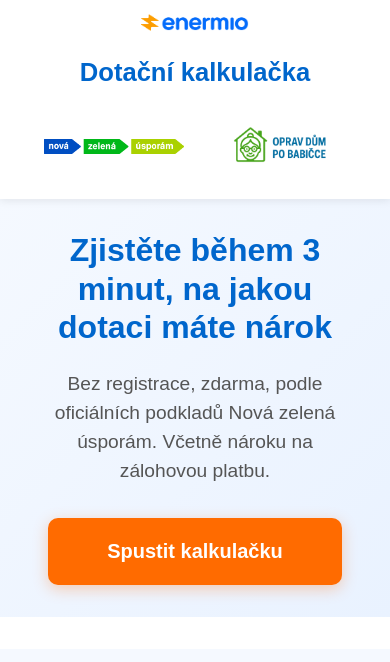
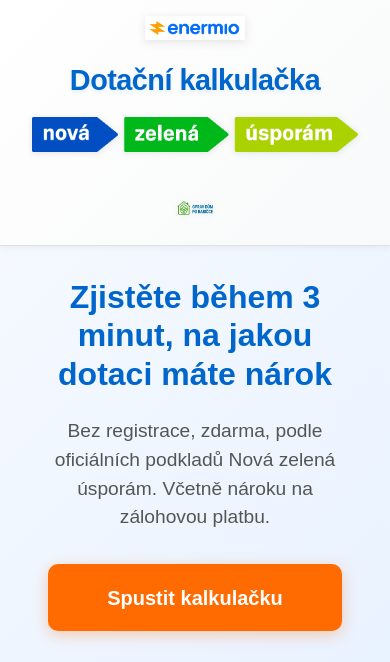
Before and after one commit to Petrpejsek/dotacni_kalkulator, a PHP site: page / in a window 390 px wide. Shown: the top 662 px of the page. Run offline with PHP 8.4, Linux system fonts and the light colour scheme.

Commit message:
Vylepšení designu headeru - vyváženější layout a hezčí styling

```diff
--- a/styles.css
+++ b/styles.css
@@ -35,12 +35,12 @@ body {
 
 /* Nový moderní header s logy */
 .main-header {
-    background-color: #fff;
-    box-shadow: 0 2px 8px rgba(0, 0, 0, 0.08);
-    padding: 0.8rem 0;
-    width: 100%;
-    position: relative;
-    z-index: 10;
+    background: linear-gradient(135deg, #ffffff 0%, #f8f9fa 100%);
+    border-bottom: 1px solid #e0e0e0;
+    box-shadow: 0 2px 8px rgba(0, 0, 0, 0.05);
+    position: sticky;
+    top: 0;
+    z-index: 100;
 }
 
 .header-container {
@@ -50,7 +50,8 @@ body {
     justify-content: space-between;
     max-width: 1200px;
     margin: 0 auto;
-    padding: 0 2rem;
+    padding: 1rem 2rem;
+    min-height: 80px;
 }
 
 .header-left {
@@ -65,7 +66,7 @@ body {
     display: flex;
     align-items: center;
     justify-content: center;
-    padding: 0 1rem;
+    padding: 0 2rem;
 }
 
 .header-right {
@@ -73,7 +74,7 @@ body {
     display: flex;
     align-items: center;
     justify-content: flex-end;
-    gap: 1.5rem;
+    gap: 2rem;
 }
 
 .logo-link {
@@ -82,20 +83,23 @@ body {
 }
 
 .logo {
-    width: 140px;
+    width: 120px;
     height: auto;
-    transition: opacity 0.2s;
+    transition: all 0.3s ease;
+    filter: drop-shadow(0 2px 4px rgba(0, 0, 0, 0.1));
 }
 
 .logo:hover {
-    opacity: 0.9;
+    transform: translateY(-2px);
+    filter: drop-shadow(0 4px 8px rgba(0, 0, 0, 0.15));
 }
 
 .header-logo {
-    height: 42px;
+    height: 50px;
     width: auto;
-    transition: opacity 0.2s;
+    transition: all 0.3s ease;
     vertical-align: middle;
+    filter: drop-shadow(0 1px 3px rgba(0, 0, 0, 0.1));
 }
 
 .header-logo:hover {
@@ -116,22 +120,24 @@ body {
 
 /* Styly log ve správných poměrech */
 .nzu-logo {
-    height: 19px;
-    margin-right: 12px;
+    height: 40px;
+    margin-right: 1rem;
 }
 
 /* Speciální styl pro logo Oprav dům */
 .opravdum-logo {
-    height: 90px;
+    height: 50px;
 }
 
 .main-title {
-    font-size: 2.2rem;
+    font-size: 2.4rem;
     color: var(--primary-blue);
-    font-weight: bold;
+    font-weight: 700;
     margin: 0;
     text-align: center;
     white-space: nowrap;
+    text-shadow: 0 2px 4px rgba(0, 102, 204, 0.1);
+    letter-spacing: -0.5px;
 }
 
 @media (max-width: 768px) {
@@ -141,42 +147,51 @@ body {
     }
 
     .main-header {
-        padding: 0.5rem 0;
+        padding: 1rem 0;
+        position: sticky;
+        top: 0;
+        background: linear-gradient(135deg, #ffffff 0%, #f8f9fa 100%);
     }
 
     .header-container {
         padding: 0 1rem;
         flex-direction: column;
-        gap: 0.5rem;
+        gap: 1rem;
+        min-height: auto;
     }
 
     .header-left {
         order: 1;
         justify-content: center;
         flex: none;
+        width: 100%;
     }
 
     .header-center {
         order: 2;
         flex: none;
         padding: 0;
+        width: 100%;
     }
 
     .header-right {
         order: 3;
         justify-content: center;
         flex: none;
-        gap: 1rem;
+        gap: 2rem;
+        width: 100%;
+        flex-wrap: wrap;
     }
 
     .logo {
-        width: 120px;
+        width: 100px;
     }
 
     .main-title {
-        font-size: 1.6rem;
+        font-size: 1.8rem;
         white-space: normal;
         text-align: center;
+        line-height: 1.2;
     }
 
     .options-grid {
@@ -208,23 +223,18 @@ body {
     }
 
     .header-logo {
-        max-width: 80px !important;
-        max-height: 50px !important;
-        width: auto !important;
-        height: auto !important;
-        object-fit: contain !important;
+        height: 35px;
+        margin: 0.2rem;
     }
 
     .nzu-logo {
-        max-width: 140px !important;
-        max-height: 90px !important;
-        object-fit: contain !important;
+        height: 35px;
+        margin: 0.2rem;
     }
 
     .opravdum-logo {
-        max-width: 140px !important;
-        max-height: 90px !important;
-        object-fit: contain !important;
+        height: 35px;
+        margin: 0.2rem;
     }
 
     .site-footer {
```
